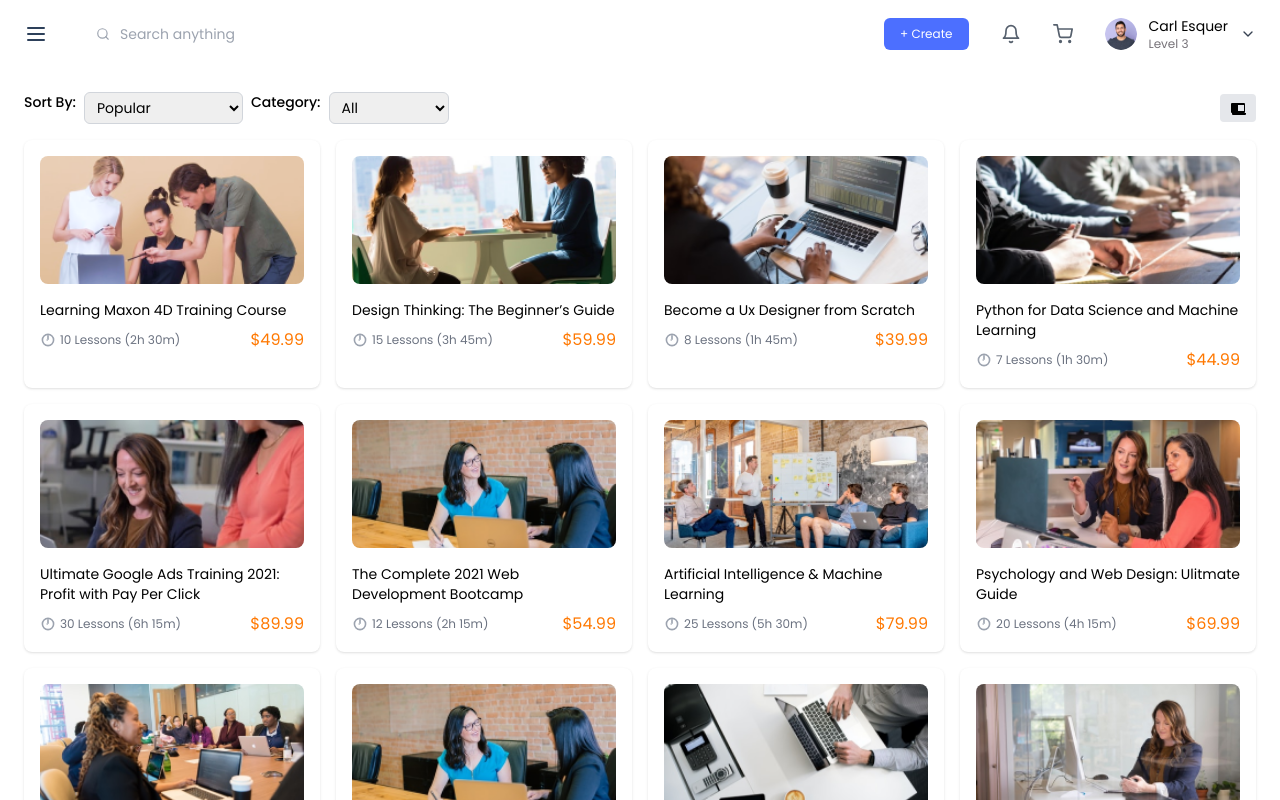
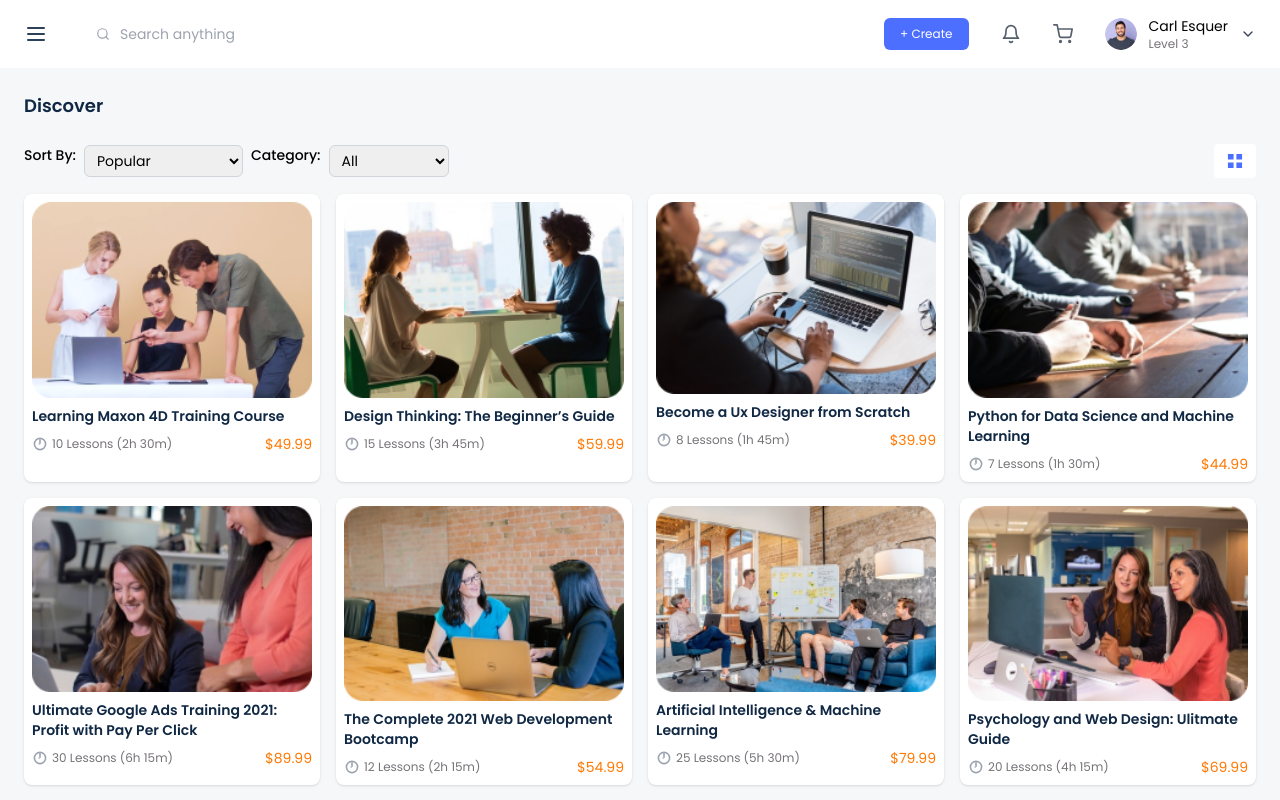
Before and after one commit to OdionAkhes/genious-e-learning, a React (Create React App) app: page /discover in a window 1280 px wide. Shown: the top 800 px of the page. Built offline with nearby package versions, Linux system fonts and the light colour scheme.

Commit message:
more refactoring

```diff
--- a/src/Components/CourseCard.js
+++ b/src/Components/CourseCard.js
@@ -1,41 +1,49 @@
-import React from 'react'
+/** @format */
 
-const CourseCard = ({course}) => {
+import React from "react";
+
+const CourseCard = ({ course }) => {
   return (
-    <div className="text-sm bg-white shadow h-64 rounded-lg flex flex-col justify-between p-4">
+    <div
+      key={course.id}
+      className="text-sm bg-white shadow rounded-lg flex flex-col justify-start p-2"
+    >
       <div className=" items-center text-sm">
-        <img src={course.image} alt={course.name} className="mr-4" />
+        <img
+          src={course.image}
+          alt={course.name}
+          className="w-full h-auto object-cover"
+        />
 
         <div className="py-2">
-          <h4 className="font-semibold">{course.name}</h4>
+          <h4 className="font-semibold text-[#102844]">{course.name}</h4>
           <p className="text-sm text-gray-500">{course.shortName}</p>
         </div>
       </div>
-
-      <div className="pb-3 flex items-center justify-between">
+      <div className=" flex items-center justify-between">
         <div className="flex ">
           <svg
             xmlns="http://www.w3.org/2000/svg"
-            fill="none"
-            viewBox="0 0 24 24"
-            stroke="currentColor"
-            className="h-6 w-6 text-yellow-400"
+            className="h-4 w-4 mr-1 text-gray-400"
+            viewBox="0 0 20 20"
+            fill="currentColor"
           >
             <path
-              strokeLinecap="round"
-              strokeLinejoin="round"
-              strokeWidth={2}
-              d="M13 10V3L4 14h7v7l9-11h-7z"
+              fillRule="evenodd"
+              d="M10 18a8 8 0 100-16 8 8 0 000 16zm0-2a6 6 0 100-12 6 6 0 000 12zm-1-5a1 1 0 100-2 1 1 0 000 2zm2-6a1 1 0 10-2 0v4a1 1 0 102 0V5z"
+              clipRule="evenodd"
             />
           </svg>
-          <p className="text-sm ml-1">{course.level}</p>
+          <span className="text-[#767278] text-xs">
+            {course.lessons} Lessons ({course.duration})
+          </span>
         </div>
-        <div className="flex items-center">
-          <p className="text-sm">{course.lessons} lessons</p>
+        <div className=" ">
+          <span className="text-[#FF7800]">${course.price}</span>
         </div>
       </div>
     </div>
   );
-}
+};
 
-export default CourseCard
+export default CourseCard;
--- a/src/Components/PopularCourses.js
+++ b/src/Components/PopularCourses.js
@@ -1,47 +1,14 @@
 import React from 'react'
+import CourseCard from './CourseCard';
 
 const PopularCourses = ({popularCourses}) => {
   return (
     <div className="col-span-3 md:col-span-3">
-      <h3 className="text-lg mb-">Most Popular</h3>
-      <div className="p-6">
-        <div className="pb-2 grid lg:grid-cols-3 grid-cols-1 md:grid-cols-2 gap-4">
+      <h3 className="text-lg ">Most Popular</h3>
+      <div className="py-6">
+        <div className="pb-2 grid lg:grid-cols-3 grid-cols-1 md:grid-cols-2 gap-6">
           {popularCourses.map((course) => (
-            <div
-              key={course.id}
-              className="text-sm bg-white shadow h-64 rounded-lg flex flex-col justify-between p-4"
-            >
-              <div className=" items-center text-sm">
-                <img src={course.image} alt={course.name} className="mr-4" />
-
-                <div className="py-2">
-                  <h4 className="font-semibold">{course.name}</h4>
-                  <p className="text-sm text-gray-500">{course.shortName}</p>
-                </div>
-              </div>
-              <div className="pb-3 flex items-center justify-between">
-                <div className="flex ">
-                  <svg
-                    xmlns="http://www.w3.org/2000/svg"
-                    className="h-4 w-4 mr-1 text-gray-400"
-                    viewBox="0 0 20 20"
-                    fill="currentColor"
-                  >
-                    <path
-                      fillRule="evenodd"
-                      d="M10 18a8 8 0 100-16 8 8 0 000 16zm0-2a6 6 0 100-12 6 6 0 000 12zm-1-5a1 1 0 100-2 1 1 0 000 2zm2-6a1 1 0 10-2 0v4a1 1 0 102 0V5z"
-                      clipRule="evenodd"
-                    />
-                  </svg>
-                  <span className="text-[#767278] text-xs">
-                    {course.lessons} Lessons ({course.duration})
-                  </span>
-                </div>
-                <div className=" ">
-                  <span className="text-[#FF7800]">${course.price}</span>
-                </div>
-              </div>
-            </div>
+<CourseCard course={course}/>
           ))}
         </div>
       </div>
--- a/src/pages/Discover.js
+++ b/src/pages/Discover.js
@@ -4,9 +4,12 @@ import React, { useState } from "react";
 // import { useSelector, useDispatch } from "react-redux";
 import courses from "../data/courses";
 import { useSelector } from "react-redux";
+import CourseCard from "../Components/CourseCard";
+
 function DiscoveryPage() {
-  // const dispatch = useDispatch();
-  // const courses = useSelector((state) => state.courses);
+
+  const searchTerm = useSelector((state) => state.search.searchTerm);
+
 
   const [selectedSort, setSelectedSort] = useState("popular");
   const [selectedCategory, setSelectedCategory] = useState("all");
@@ -44,11 +47,18 @@ function DiscoveryPage() {
     filteredCourses = filteredCourses.sort((a, b) => b.price - a.price);
   }
 
+  if (searchTerm) {
+    filteredCourses = filteredCourses.filter(
+      (course) =>
+        course.name.toLowerCase().includes(searchTerm.toLowerCase())
+    );
+  }
   return (
-    <div className="p-6">
+    <div className="p-6  bg-[#F5F7F9]">
+      <h3 className="text-lg mb-6 font-semibold text-[#102844]"> Discover</h3>
       <div className="flex items-center justify-between mb-4 text-sm">
-        <div className="flex space-x-2">
-          <label htmlFor="sortSelect" className="font-medium">
+        <div className="flex space-x-2  ">
+          <label htmlFor="sortSelect" className="font-medium ">
             Sort By:
           </label>
           <select
@@ -79,21 +89,27 @@ function DiscoveryPage() {
         </div>
         <div className="flex items-center space-x-4">
           <button
-            className={`px-2 py-1 rounded ${gridView ? "bg-gray-200" : ""}`}
+            className={` px-1 rounded ${gridView ? "bg-white" : ""}`}
             onClick={toggleGridView}
           >
+            {gridView ? (
               <svg
+                width="34"
+                height="34"
+                viewBox="0 0 36 36"
+                fill="none"
                 xmlns="http://www.w3.org/2000/svg"
-              className="h-5 w-5"
-              viewBox="0 0 20 20"
-              fill="currentColor"
               >
-              {gridView ? (
+                <g id="Components/Icons/Content/layout-grid">
                   <path
-                  fillRule="evenodd"
-                  d="M4 5a1 1 0 00-1 1v8a1 1 0 001 1h12a1 1 0 001-1V6a1 1 0 00-1-1H4zm0 2h12v6H4V7zm0 8v1a1 1 0 001 1h12a1 1 0 001-1v-1H4zm0-8h6v6H4V7z"
-                  clipRule="evenodd"
+                    id="Combined Shape"
+                    fill-rule="evenodd"
+                    clip-rule="evenodd"
+                    d="M10.5 10.5H16.5V16.5H10.5V10.5ZM10.5 19.5H16.5V25.5H10.5V19.5ZM19.5 19.5H25.5V25.5H19.5V19.5ZM19.5 10.5H25.5V16.5H19.5V10.5Z"
+                    fill="#4C6FFF"
                   />
+                </g>
+              </svg>
             ) : (
               <path
                 fillRule="evenodd"
@@ -101,42 +117,16 @@ function DiscoveryPage() {
                 clipRule="evenodd"
               />
             )}
-            </svg>
           </button>
-
         </div>
       </div>
-      <div className={`grid ${gridView ? "grid-cols-4" : ""} gap-4`}>
+      <div
+        className={`grid ${
+          gridView ? " lg:grid-cols-4 grid-cols-2 md:grid-cols-3   " : ""
+        } gap-4`}
+      >
         {filteredCourses.map((course) => (
-          <div key={course.id} className="bg-white rounded-lg shadow p-4">
-            <img
-              src={course.image}
-              alt={course.name}
-              className="h-32 w-full object-cover mb-4 rounded-lg"
-            />
-            <h4 className="text-sm mb-2">{course.name}</h4>
-            <p className="text-gray-500 text-sm">{course.shortName}</p>
-            <div className="flex items-center justify-between">
-              <div className="flex">
-                <svg
-                  xmlns="http://www.w3.org/2000/svg"
-                  className="h-4 w-4 mr-1 text-gray-400"
-                  viewBox="0 0 20 20"
-                  fill="currentColor"
-                >
-                  <path
-                    fillRule="evenodd"
-                    d="M10 18a8 8 0 100-16 8 8 0 000 16zm0-2a6 6 0 100-12 6 6 0 000 12zm-1-5a1 1 0 100-2 1 1 0 000 2zm2-6a1 1 0 10-2 0v4a1 1 0 102 0V5z"
-                    clipRule="evenodd"
-                  />
-                </svg>
-                <span className="text-gray-500 text-xs">
-                  {course.lessons} Lessons ({course.duration})
-                </span>
-              </div>
-              <div className="text-[#FF7800]">${course.price}</div>
-            </div>
-          </div>
+          <CourseCard key={course.id} course={course} />
         ))}
       </div>
     </div>
--- a/src/pages/HomePage.js
+++ b/src/pages/HomePage.js
@@ -165,7 +165,7 @@ function HomePage() {
         </div>
       </div>
       <div className="mb-5">
-        <div className="grid grid-cols-1 md:grid-cols-4 gap-2">
+        <div className="grid grid-cols-1 md:grid-cols-4 gap-6">
           <PopularCourses popularCourses={popularCourses} />
           <UpcomingTasks upcomingTasks={upcomingTasks} />
         </div>
```
Also changed, not shown: src/assets/layout-grid.svg (added). Lines whose indentation alone changed are shown as unchanged.
